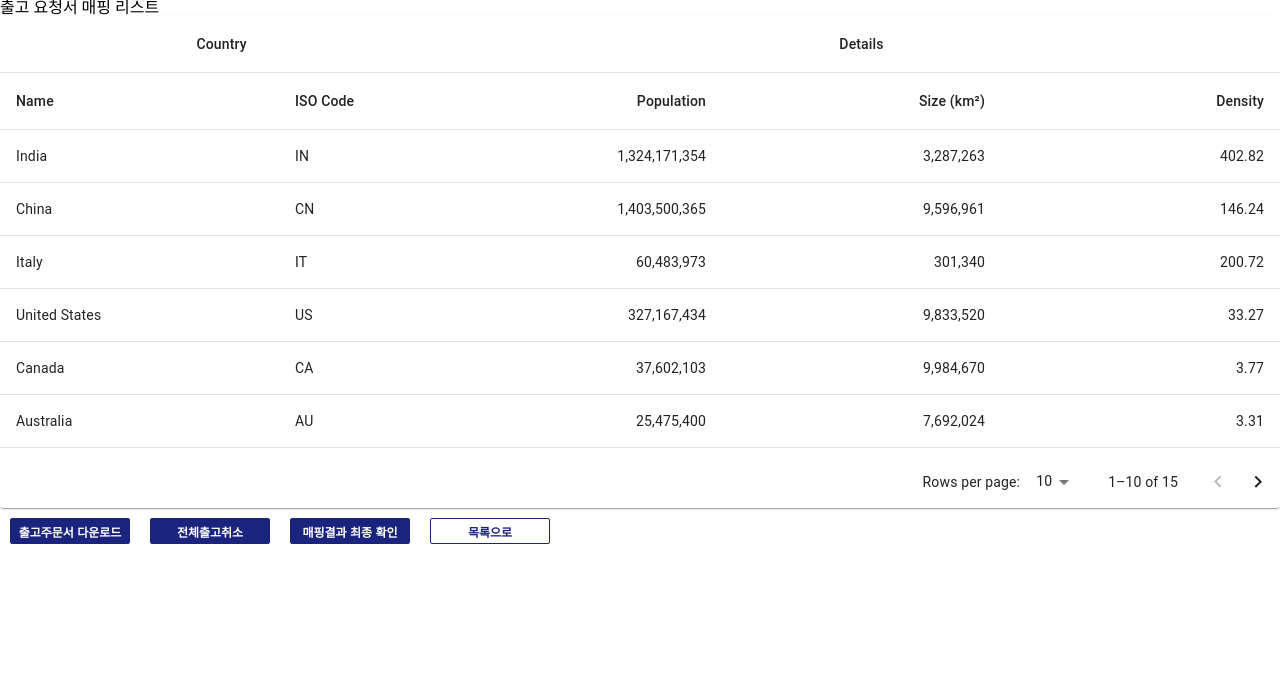
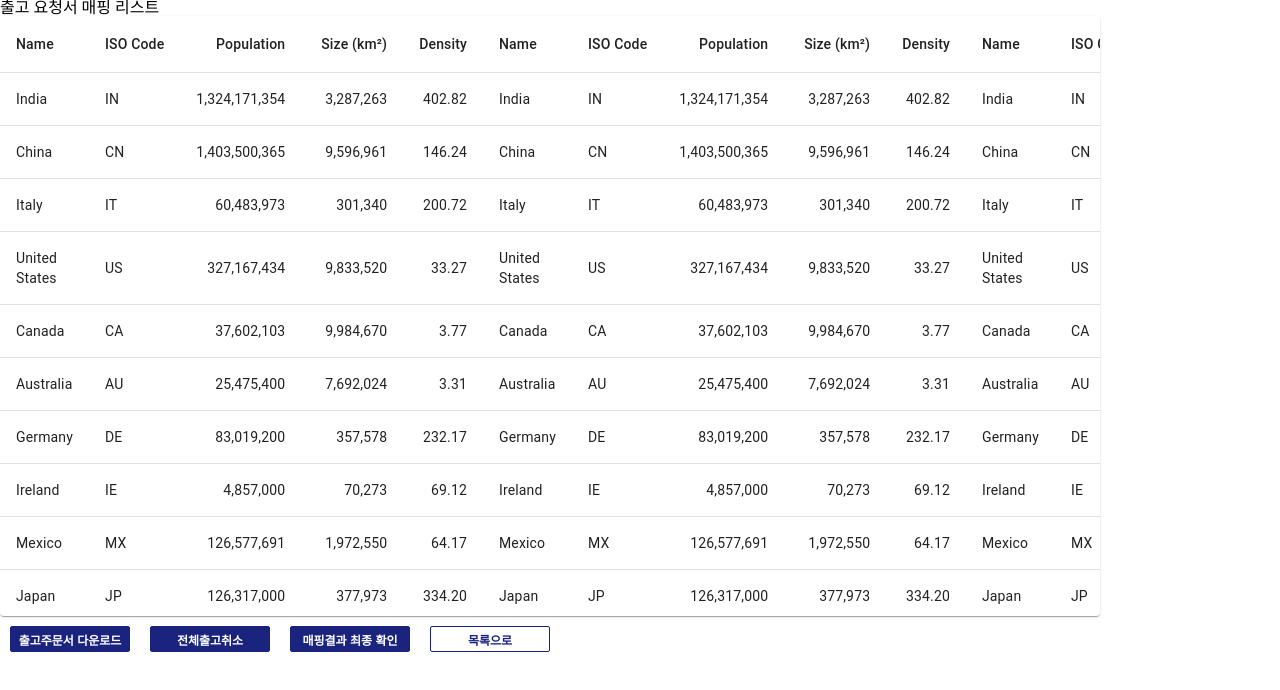
Before and after one commit to dududweb/22_1_Colo, a React (Create React App) app: page / in a window 1280 px wide. Shown: the top 690 px of the page. Built offline with nearby package versions, Linux system fonts and the light colour scheme.

Commit message:
Fix: mui map

```diff
--- a/src/components/list/List.tsx
+++ b/src/components/list/List.tsx
@@ -1,4 +1,3 @@
-import * as React from 'react';
 import * as S from './List_Style';
 import Button from '@components/button/Button';
 import Paper from '@mui/material/Paper';
@@ -7,31 +6,99 @@ import TableBody from '@mui/material/TableBody';
 import TableCell from '@mui/material/TableCell';
 import TableContainer from '@mui/material/TableContainer';
 import TableHead from '@mui/material/TableHead';
-import TablePagination from '@mui/material/TablePagination';
 import TableRow from '@mui/material/TableRow';
 
 export default function List() {
 	const columns = [
-		{ id: 'name', label: 'Name', minWidth: 170 },
+		{ id: 'name', label: 'Name', minWidth: 100 },
 		{ id: 'code', label: 'ISO\u00a0Code', minWidth: 100 },
 		{
 			id: 'population',
 			label: 'Population',
-			minWidth: 170,
+			minWidth: 100,
 			align: 'right',
 			format: (value: any) => value.toLocaleString('en-US'),
 		},
 		{
 			id: 'size',
 			label: 'Size\u00a0(km\u00b2)',
-			minWidth: 170,
+			minWidth: 100,
 			align: 'right',
 			format: (value: any) => value.toLocaleString('en-US'),
 		},
 		{
 			id: 'density',
 			label: 'Density',
-			minWidth: 170,
+			minWidth: 100,
+			align: 'right',
+			format: (value: any) => value.toFixed(2),
+		},
+		{ id: 'name', label: 'Name', minWidth: 100 },
+		{ id: 'code', label: 'ISO\u00a0Code', minWidth: 100 },
+		{
+			id: 'population',
+			label: 'Population',
+			minWidth: 100,
+			align: 'right',
+			format: (value: any) => value.toLocaleString('en-US'),
+		},
+		{
+			id: 'size',
+			label: 'Size\u00a0(km\u00b2)',
+			minWidth: 100,
+			align: 'right',
+			format: (value: any) => value.toLocaleString('en-US'),
+		},
+		{
+			id: 'density',
+			label: 'Density',
+			minWidth: 100,
+			align: 'right',
+			format: (value: any) => value.toFixed(2),
+		},
+		{ id: 'name', label: 'Name', minWidth: 100 },
+		{ id: 'code', label: 'ISO\u00a0Code', minWidth: 100 },
+		{
+			id: 'population',
+			label: 'Population',
+			minWidth: 100,
+			align: 'right',
+			format: (value: any) => value.toLocaleString('en-US'),
+		},
+		{
+			id: 'size',
+			label: 'Size\u00a0(km\u00b2)',
+			minWidth: 100,
+			align: 'right',
+			format: (value: any) => value.toLocaleString('en-US'),
+		},
+		{
+			id: 'density',
+			label: 'Density',
+			minWidth: 100,
+			align: 'right',
+			format: (value: any) => value.toFixed(2),
+		},
+		{ id: 'name', label: 'Name', minWidth: 100 },
+		{ id: 'code', label: 'ISO\u00a0Code', minWidth: 100 },
+		{
+			id: 'population',
+			label: 'Population',
+			minWidth: 100,
+			align: 'right',
+			format: (value: any) => value.toLocaleString('en-US'),
+		},
+		{
+			id: 'size',
+			label: 'Size\u00a0(km\u00b2)',
+			minWidth: 100,
+			align: 'right',
+			format: (value: any) => value.toLocaleString('en-US'),
+		},
+		{
+			id: 'density',
+			label: 'Density',
+			minWidth: 100,
 			align: 'right',
 			format: (value: any) => value.toFixed(2),
 		},
@@ -58,48 +125,37 @@ export default function List() {
 		createData('Russia', 'RU', 146793744, 17098246),
 		createData('Nigeria', 'NG', 200962417, 923768),
 		createData('Brazil', 'BR', 210147125, 8515767),
+		createData('Korea', 'BR', 210147125, 8515767),
 	];
-
-	const [page, setPage] = React.useState(0);
-	const [rowsPerPage, setRowsPerPage] = React.useState(10);
-
-	const handleChangePage = (even: any, newPage: any) => {
-		setPage(newPage);
-	};
-
-	const handleChangeRowsPerPage = (event: any) => {
-		setRowsPerPage(+event.target.value);
-		setPage(0);
-	};
 
 	return (
 		<S.Container>
 			<div>출고 요청서 매핑 리스트</div>
 
-			<Paper sx={{ width: '100%' }}>
-				<TableContainer sx={{ maxHeight: 440 }}>
+			<Paper sx={{ width: '1100px' }}>
+				<TableContainer sx={{ maxHeight: 600 }}>
 					<Table stickyHeader aria-label="sticky table">
 						<TableHead>
-							<TableRow>
+							{/* <TableRow>
 								<TableCell align="center" colSpan={2}>
 									Country
 								</TableCell>
 								<TableCell align="center" colSpan={3}>
 									Details
 								</TableCell>
-							</TableRow>
-							<TableRow>
+							</TableRow> */}
+							<TableRow style={{ width: '1100px' }}>
 								{columns.map((column) => (
-									<TableCell key={column.id} align={column.align} style={{ top: 57, minWidth: column.minWidth }}>
+									<TableCell key={column.id} align={column.align} style={{ top: 0 }}>
 										{column.label}
 									</TableCell>
 								))}
 							</TableRow>
 						</TableHead>
 						<TableBody>
-							{rows.slice(page * rowsPerPage, page * rowsPerPage + rowsPerPage).map((row: any) => {
+							{rows.map((row: any) => {
 								return (
-									<TableRow hover role="checkbox" tabIndex={-1} key={row.code}>
+									<TableRow hover key={row.code}>
 										{columns.map((column) => {
 											const value = row[column.id];
 											return (
@@ -114,15 +170,6 @@ export default function List() {
 						</TableBody>
 					</Table>
 				</TableContainer>
-				<TablePagination
-					rowsPerPageOptions={[10, 25, 100]}
-					component="div"
-					count={rows.length}
-					rowsPerPage={rowsPerPage}
-					page={page}
-					onPageChange={handleChangePage}
-					onRowsPerPageChange={handleChangeRowsPerPage}
-				/>
 			</Paper>
 
 			<Button buttonName="출고주문서 다운로드" backgroundColor="#1a237e" color="#fff" margin="10" />
```
Also changed, not shown: public/mockData.json (renamed from public/data.json).
